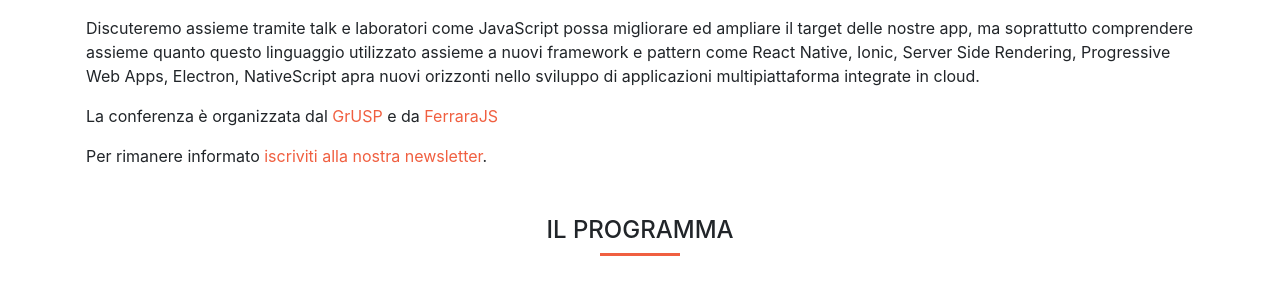
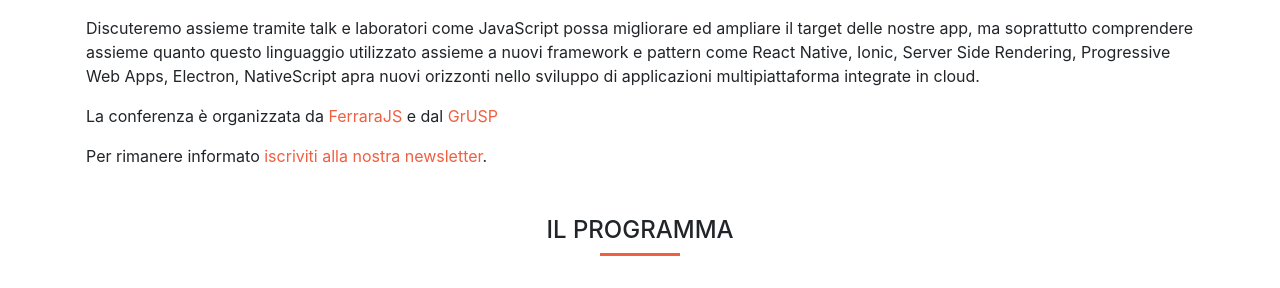
Before and after one commit to FerraraJS/2018.universaljsday.com, a Jekyll site: the page built from index.html, in a window 1280 px wide and 900 px high, scrolled down 729 px. Shown: the part 154-442 px from the top of the window. Built offline with Jekyll 4.4.1, drawn with Linux system fonts in a browser that asks for light colours; nearby versions of some CDN libraries; Markdown is read by kramdown in place of the engine named in the settings.

```diff
--- a/_includes/section-contents.html
+++ b/_includes/section-contents.html
@@ -15,9 +15,7 @@
         </p>
 
         <p>
-            La conferenza è organizzata dal <a href="http://www.grusp.org">GrUSP</a> {% if site.data.config.partner %} e
-            da
-            <a href="{{ site.data.partner.url}}">{{ site.data.partner.name }}</a>{% endif %}
+            La conferenza è organizzata {% if site.data.config.partner %}da <a href="{{ site.data.partner.url}}">{{ site.data.partner.name }}</a> e{% endif %} dal <a href="http://www.grusp.org">GrUSP</a>
         </p>
 
         <p>
```
